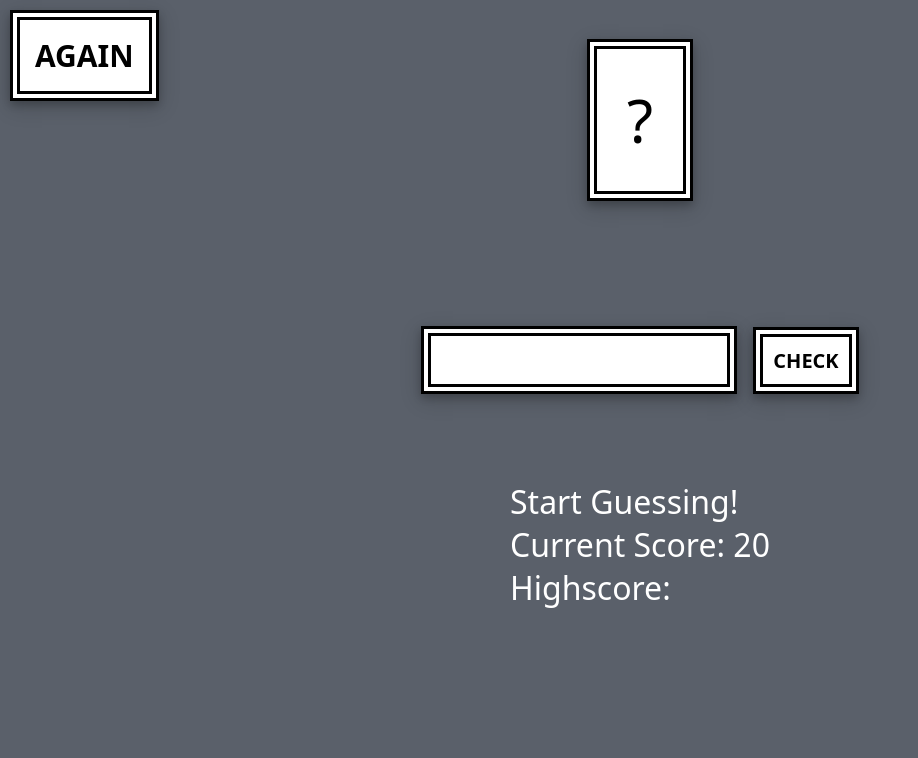
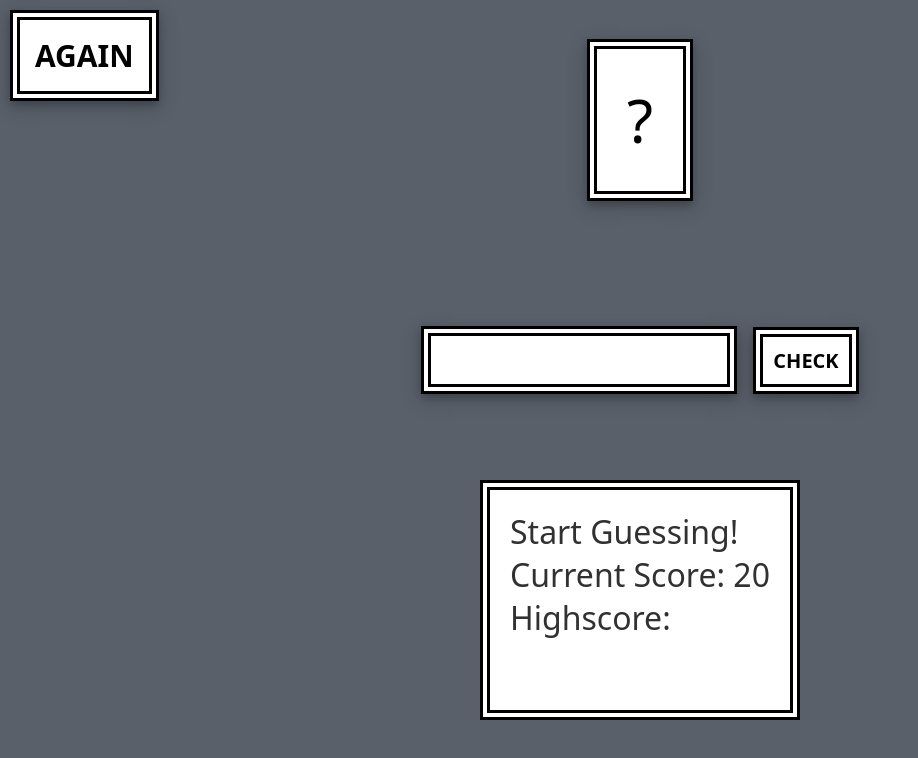
Before and after one commit to Esshaan/GuessGame, a plain HTML site: page index.html in a window 1280 px wide. Shown: the whole page, without its empty margins (0-918 px from the left). Drawn offline with Linux system fonts and the light colour scheme; a web font is replaced by a local one.

Commit message:
Update stylesheet.css

```diff
--- a/stylesheet.css
+++ b/stylesheet.css
@@ -57,6 +57,14 @@ body{
     border-color: black;
 }
 
+.btn:hover{
+    transform: scale(110%,110%);
+}
+
+.btn:active{
+    transform: scale(100%,100%);
+}
+
 .ansBox{
     padding: 30px;
     background-color: #ffffff;
@@ -112,7 +120,12 @@ body{
 }
 
 .scoreBoard{
-    color: #ffffff;
+    color: rgb(49, 49, 50);
+    background-color: white;
+    padding: 20px;
+    border-style: double;
+    border-width: 10px;
+    border-color: black;
 }
 
 .popup{
```
